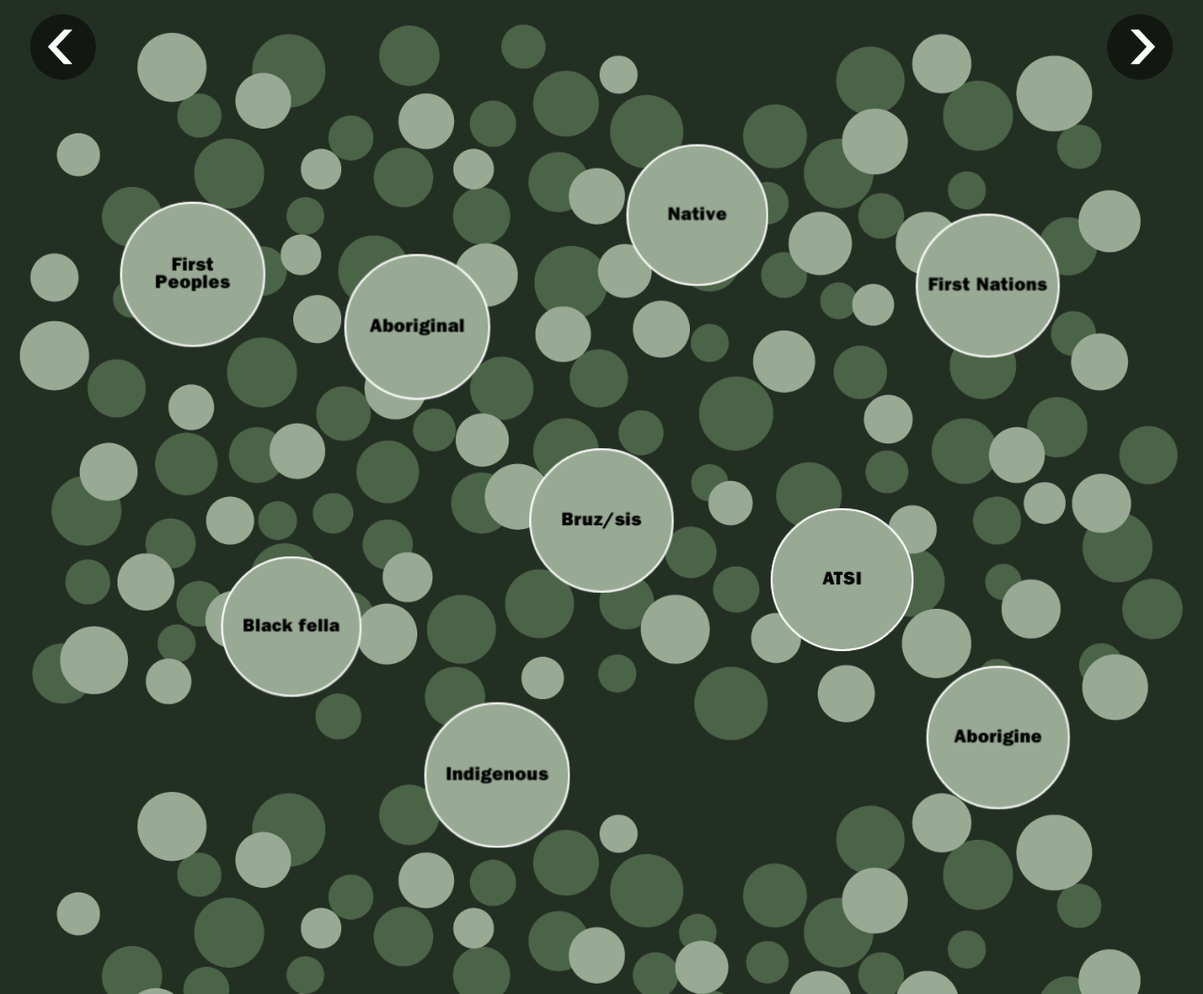
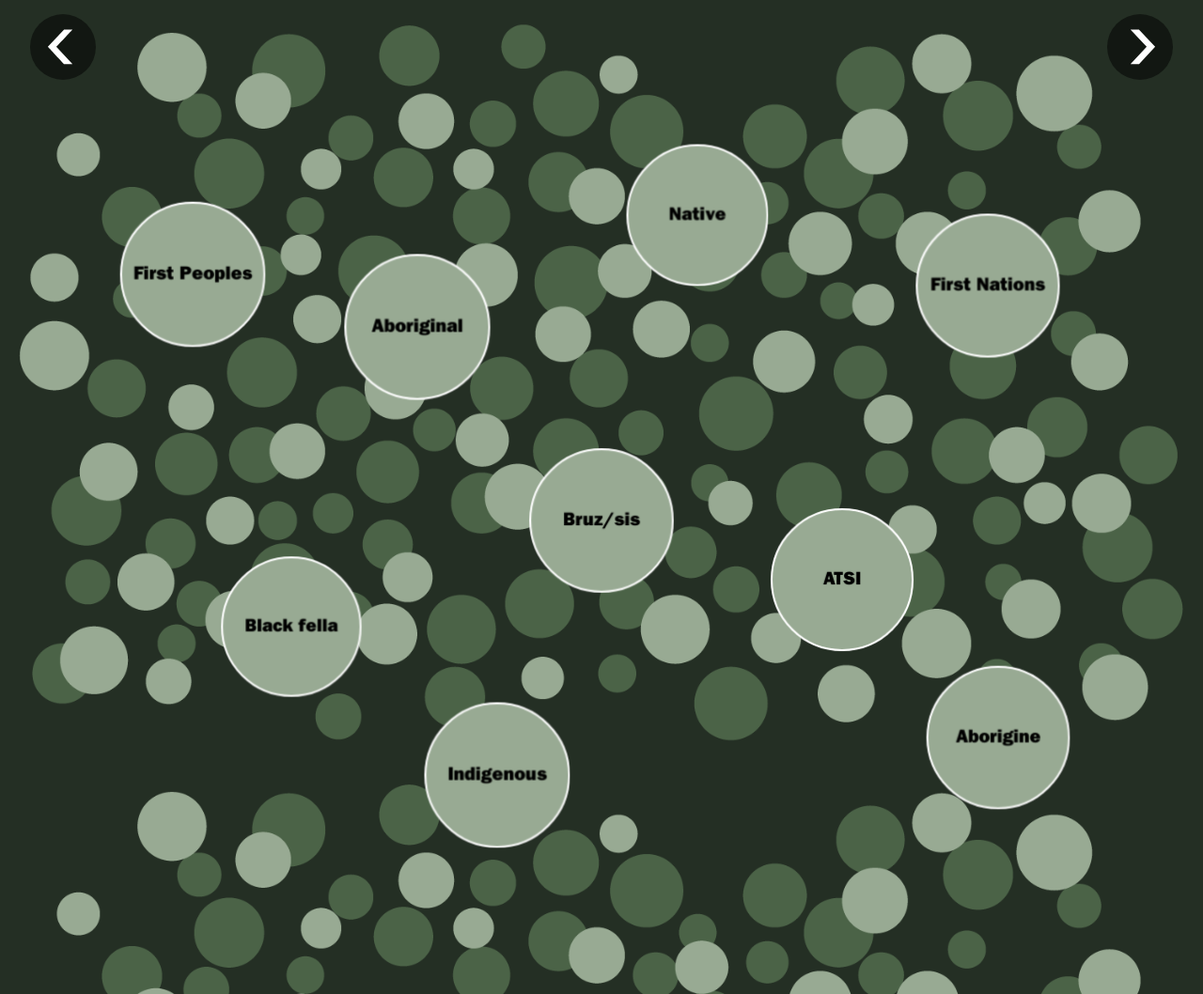
Before and after one commit to izzy2541/naidoc_display, a plain HTML site: page index.html in a window 1280 px wide. Shown: the whole page at 94% size. Drawn offline with Linux system fonts and the light colour scheme.

Commit message:
change to normal

```diff
--- a/css/flip_card_with_scaling.css
+++ b/css/flip_card_with_scaling.css
@@ -17,7 +17,8 @@ html,
 * {
    font-family: Arial, "sans-serif";
   font-size: medium;
-  letter-spacing: 0.025rem;
+  /* letter-spacing: 0.025rem; */
+  letter-spacing: normal;
 }
 
 body {
```
